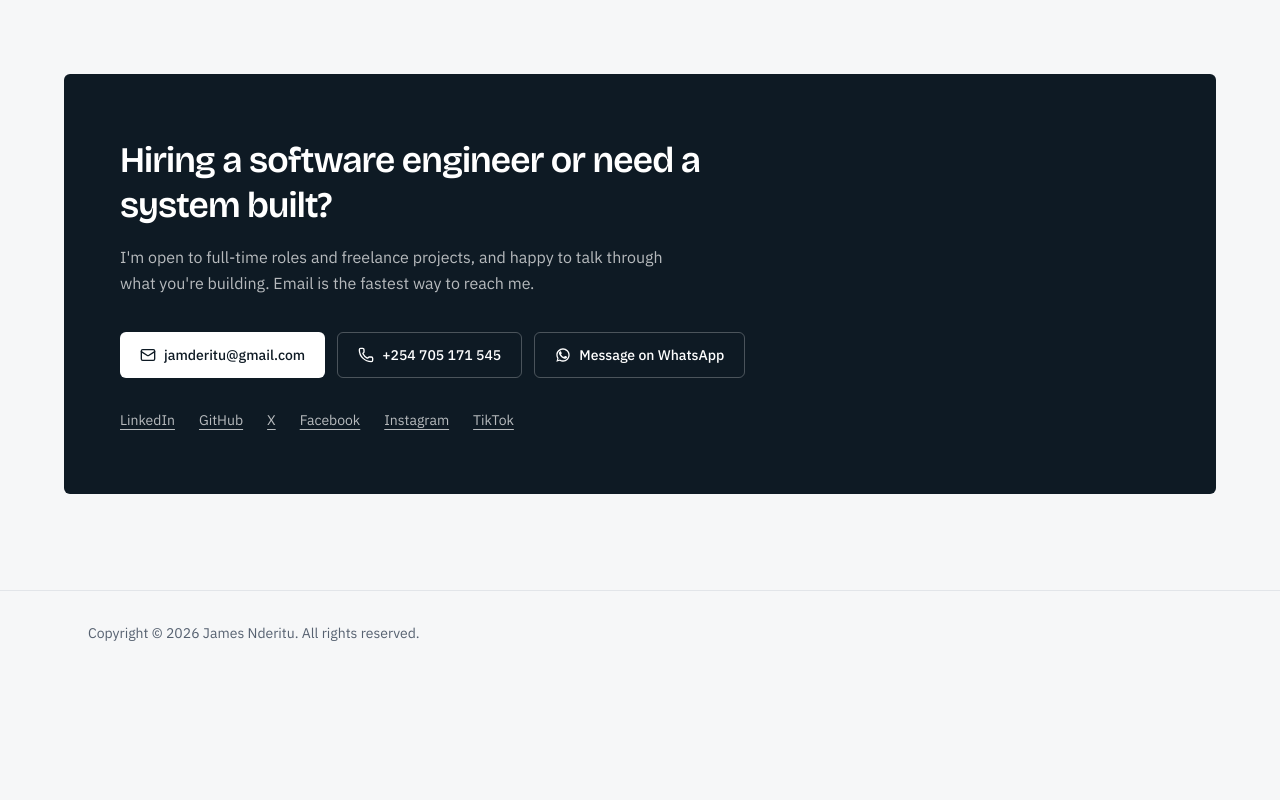
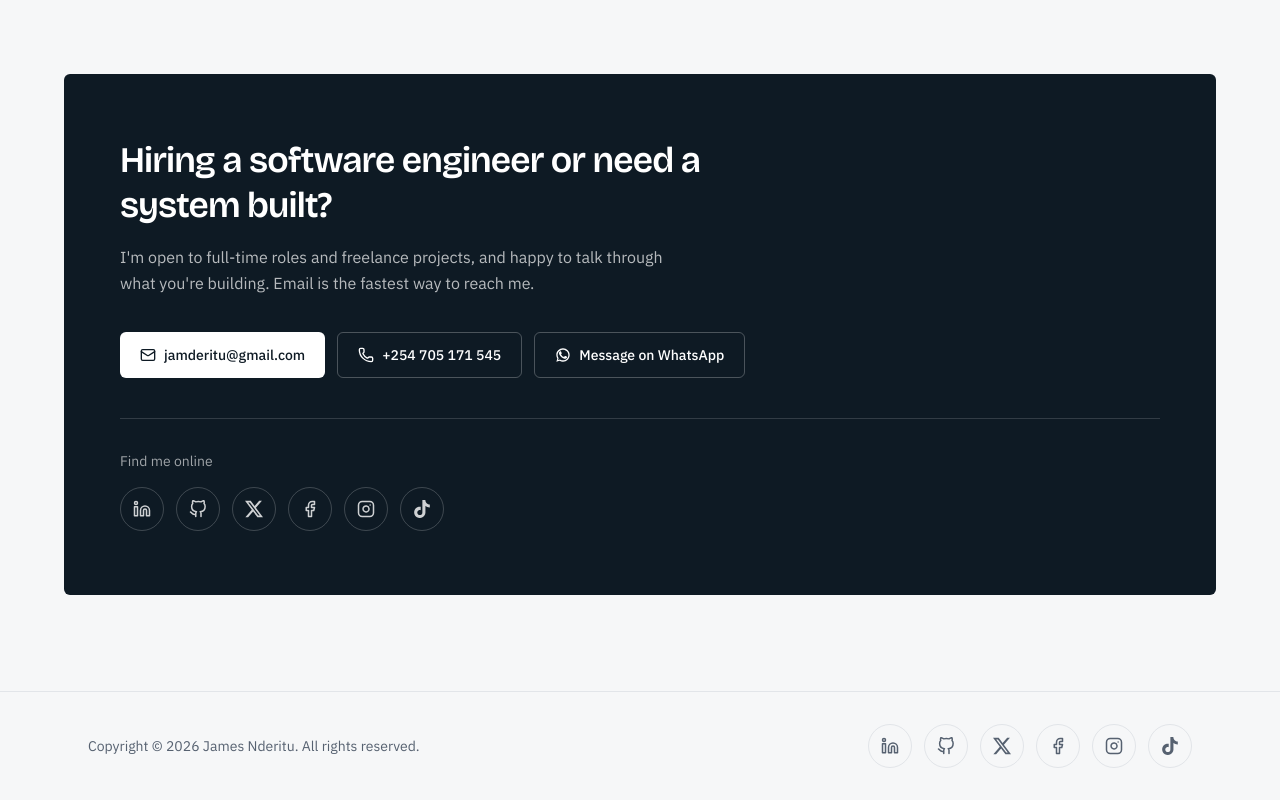
Before and after one commit to jameskaruri/portfolio, a Next.js app: page / in a window 1280 px wide. Shown: the part 6548-7348 px from the top of the page. Before the commit the page ends 7223 px from the top, so only its background shows below. Built offline with nearby package versions, Linux system fonts and the light colour scheme.

Commit message:
Fix SITE_URL trailing slash

```diff
--- a/src/app/page.tsx
+++ b/src/app/page.tsx
@@ -191,13 +191,14 @@ const FAQS = [
 ];
 
 const SOCIALS = [
-  { label: "LinkedIn", href: LINKEDIN },
-  ...(GITHUB ? [{ label: "GitHub", href: GITHUB }] : []),
-  { label: "X", href: "https://x.com/jamesnderitukar" },
-  { label: "Facebook", href: "https://www.facebook.com/james.nderitu.613670" },
-  { label: "Instagram", href: "https://www.instagram.com/jamderitu/" },
-  { label: "TikTok", href: "https://www.tiktok.com/@user62736446" },
+  { label: "LinkedIn", href: LINKEDIN, icon: "linkedin" },
+  ...(GITHUB ? [{ label: "GitHub", href: GITHUB, icon: "github" }] : []),
+  { label: "X", href: "https://x.com/jamesnderitukar", icon: "x" },
+  { label: "Facebook", href: "https://www.facebook.com/james.nderitu.613670", icon: "facebook" },
+  { label: "Instagram", href: "https://www.instagram.com/jamderitu/", icon: "instagram" },
+  { label: "TikTok", href: "https://www.tiktok.com/@user62736446", icon: "tiktok" },
 ];
+
 
 function WhatsAppIcon({ className }: { className?: string }) {
   return (
@@ -205,6 +206,88 @@ function WhatsAppIcon({ className }: { className?: string }) {
       <path d="M17.472 14.382c-.297-.149-1.758-.867-2.03-.967-.273-.099-.471-.148-.67.15-.197.297-.767.966-.94 1.164-.173.199-.347.223-.644.075-.297-.15-1.255-.463-2.39-1.475-.883-.788-1.48-1.761-1.653-2.059-.173-.297-.018-.458.13-.606.134-.133.297-.347.446-.52.149-.174.198-.298.298-.497.099-.198.05-.371-.025-.52-.075-.149-.669-1.612-.916-2.207-.242-.579-.487-.5-.669-.51-.173-.008-.371-.01-.57-.01-.198 0-.52.074-.792.372-.272.297-1.04 1.016-1.04 2.479 0 1.462 1.065 2.875 1.213 3.074.149.198 2.096 3.2 5.077 4.487.709.306 1.262.489 1.694.626.712.226 1.36.194 1.872.118.571-.085 1.758-.719 2.006-1.413.248-.694.248-1.289.173-1.413-.074-.124-.272-.198-.57-.347z" />
       <path d="M12.001 2C6.478 2 2 6.478 2 12c0 1.868.507 3.703 1.474 5.31L2.045 22l4.827-1.396A9.943 9.943 0 0012.001 22C17.523 22 22 17.523 22 12S17.523 2 12.001 2zm0 18.062a8.03 8.03 0 01-4.101-1.124l-.294-.175-3.032.879.833-2.99-.192-.307A8.03 8.03 0 013.938 12c0-4.451 3.611-8.062 8.063-8.062 4.451 0 8.062 3.611 8.062 8.062 0 4.452-3.611 8.062-8.062 8.062z" />
     </svg>
+  );
+}
+
+function SocialIcon({ name }: { name: string }) {
+  const outline = {
+    fill: "none",
+    stroke: "currentColor",
+    strokeWidth: 2,
+    strokeLinecap: "round" as const,
+    strokeLinejoin: "round" as const,
+  };
+  const svg = { viewBox: "0 0 24 24", className: "h-[18px] w-[18px]", "aria-hidden": true };
+
+  switch (name) {
+    case "linkedin":
+      return (
+        <svg {...svg} {...outline}>
+          <path d="M16 8a6 6 0 0 1 6 6v7h-4v-7a2 2 0 0 0-2-2 2 2 0 0 0-2 2v7h-4v-7a6 6 0 0 1 6-6z" />
+          <rect x="2" y="9" width="4" height="12" />
+          <circle cx="4" cy="4" r="2" />
+        </svg>
+      );
+    case "github":
+      return (
+        <svg {...svg} {...outline}>
+          <path d="M9 19c-5 1.5-5-2.5-7-3m14 6v-3.87a3.37 3.37 0 0 0-.94-2.61c3.14-.35 6.44-1.54 6.44-7A5.44 5.44 0 0 0 20 4.77 5.07 5.07 0 0 0 19.91 1S18.73.65 16 2.48a13.38 13.38 0 0 0-7 0C6.27.65 5.09 1 5.09 1A5.07 5.07 0 0 0 5 4.77a5.44 5.44 0 0 0-1.5 3.78c0 5.42 3.3 6.61 6.44 7A3.37 3.37 0 0 0 9 18.13V22" />
+        </svg>
+      );
+    case "x":
+      return (
+        <svg {...svg} fill="currentColor">
+          <path d="M18.901 1.153h3.68l-8.04 9.19L24 22.846h-7.406l-5.8-7.584-6.638 7.584H.474l8.6-9.83L0 1.154h7.594l5.243 6.932ZM17.61 20.644h2.039L6.486 3.24H4.298Z" />
+        </svg>
+      );
+    case "facebook":
+      return (
+        <svg {...svg} {...outline}>
+          <path d="M18 2h-3a5 5 0 0 0-5 5v3H7v4h3v8h4v-8h3l1-4h-4V7a1 1 0 0 1 1-1h3z" />
+        </svg>
+      );
+    case "instagram":
+      return (
+        <svg {...svg} {...outline}>
+          <rect x="2" y="2" width="20" height="20" rx="5" ry="5" />
+          <path d="M16 11.37A4 4 0 1 1 12.63 8 4 4 0 0 1 16 11.37z" />
+          <line x1="17.5" y1="6.5" x2="17.51" y2="6.5" />
+        </svg>
+      );
+    case "tiktok":
+      return (
+        <svg {...svg} fill="currentColor">
+          <path d="M12.525.02c1.31-.02 2.61-.01 3.91-.02.08 1.53.63 3.09 1.75 4.17 1.12 1.11 2.7 1.62 4.24 1.79v4.03c-1.44-.05-2.89-.35-4.2-.97-.57-.26-1.1-.59-1.62-.93-.01 2.92.01 5.84-.02 8.75-.08 1.4-.54 2.79-1.35 3.94-1.31 1.92-3.58 3.17-5.91 3.21-1.43.08-2.86-.31-4.08-1.03-2.02-1.19-3.44-3.37-3.65-5.71-.02-.5-.03-1-.01-1.49.18-1.9 1.12-3.72 2.58-4.96 1.66-1.44 3.98-2.13 6.15-1.72.02 1.48-.04 2.96-.04 4.44-.99-.32-2.15-.23-3.02.37-.63.41-1.11 1.04-1.36 1.75-.21.51-.15 1.07-.14 1.61.24 1.64 1.82 3.02 3.5 2.87 1.12-.01 2.19-.66 2.77-1.61.19-.33.4-.67.41-1.06.1-1.79.06-3.57.07-5.36.01-4.03-.01-8.05.02-12.07z" />
+        </svg>
+      );
+    default:
+      return null;
+  }
+}
+
+function SocialLinks({ tone = "dark" }: { tone?: "dark" | "light" }) {
+  const toneClass =
+    tone === "dark"
+      ? "border-white/20 text-white/80 hover:border-white hover:bg-white hover:text-[#0e1a24]"
+      : "border-line text-muted hover:border-accent hover:bg-accent hover:text-white";
+
+  return (
+    <ul className="flex flex-wrap items-center gap-3" aria-label="Social profiles">
+      {SOCIALS.map((s) => (
+        <li key={s.label}>
+          <a
+            href={s.href}
+            target="_blank"
+            rel="noopener noreferrer me"
+            title={s.label}
+            className={`flex h-11 w-11 items-center justify-center rounded-full border transition-all duration-200 hover:-translate-y-0.5 ${toneClass}`}
+          >
+            <SocialIcon name={s.icon} />
+            <span className="sr-only">{s.label} (opens in a new tab)</span>
+          </a>
+        </li>
+      ))}
+    </ul>
   );
 }
 
@@ -642,26 +725,18 @@ export default function Home() {
                 Message on WhatsApp
               </a>
             </div>
-            <nav className="mt-8 flex flex-wrap gap-x-6 gap-y-3 text-sm text-white/70" aria-label="Social profiles">
-              {SOCIALS.map((s) => (
-                <a
-                  key={s.label}
-                  href={s.href}
-                  target="_blank"
-                  rel="noopener noreferrer me"
-                  className="underline underline-offset-4 hover:text-white"
-                >
-                  {s.label}
-                </a>
-              ))}
-            </nav>
+            <div className="mt-10 border-t border-white/15 pt-8">
+              <p className="mb-4 text-sm text-white/60">Find me online</p>
+              <SocialLinks tone="dark" />
+            </div>
           </div>
         </section>
       </main>
 
       <footer className="border-t border-line">
-        <div className="mx-auto max-w-6xl px-6 py-8">
+        <div className="mx-auto flex max-w-6xl flex-col items-start justify-between gap-5 px-6 py-8 sm:flex-row sm:items-center">
           <p className="text-sm text-muted">Copyright © {new Date().getFullYear()} James Nderitu. All rights reserved.</p>
+          <SocialLinks tone="light" />
         </div>
       </footer>
     </>
--- a/src/lib/site.js
+++ b/src/lib/site.js
@@ -1,6 +1,6 @@
-// IMPORTANT: replace SITE_URL with your real address (your Vercel link or custom domain),
-// with no trailing slash. It is used for the canonical link, sitemap and social previews.
-export const SITE_URL = "https://www.jamesnderitu.co.ke/";
+// Site-wide constants. SITE_URL has no trailing slash: it is used for the canonical link,
+// sitemap, structured data and social previews, and paths are appended with a leading "/".
+export const SITE_URL = "https://www.jamesnderitu.co.ke";
 
 export const NAME = "James Nderitu";
 export const EMAIL = "jamderitu@gmail.com";
@@ -8,4 +8,4 @@ export const PHONE_DISPLAY = "+254 705 171 545";
 export const PHONE_TEL = "+254705171545";
 export const WHATSAPP = "https://wa.me/254705171545";
 export const LINKEDIN = "https://www.linkedin.com/in/james-karuri-82a4b1124/";
-export const GITHUB = "https://www.github.com/jameskaruri";
+export const GITHUB = "https://github.com/jameskaruri";
```
